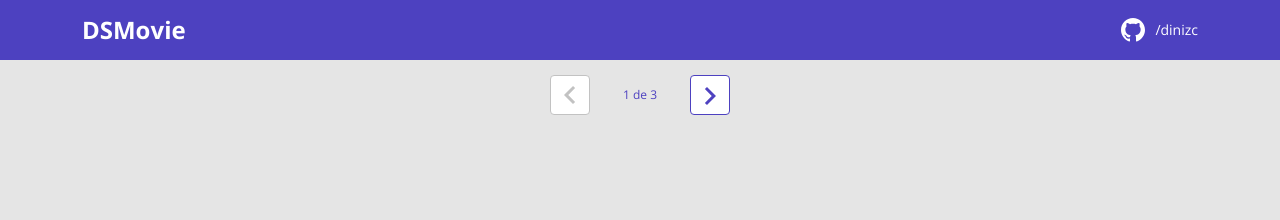
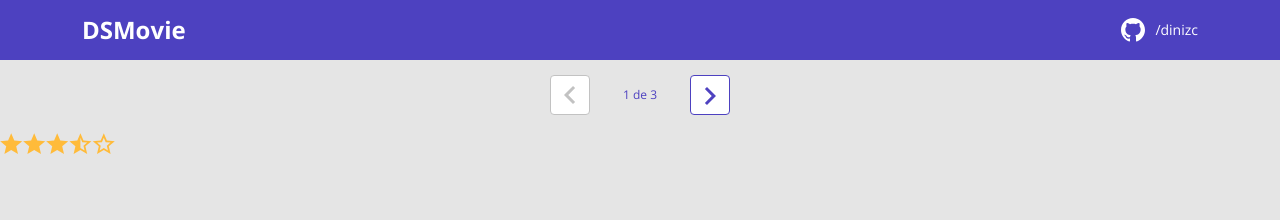
Before and after one commit to cjsdiniz/dsmovie, a React (Create React App) app in the folder frontend/: page / in a window 1280 px wide. Shown: the top 220 px of the page. Built offline with nearby package versions, Linux system fonts and the light colour scheme.

Commit message:
MovieStars

```diff
--- /dev/null
+++ b/frontend/src/components/MovieStars/index.tsx
@@ -0,0 +1,19 @@
+import { ReactComponent as StarFull } from 'assets/img/star-full.svg';
+import { ReactComponent as StarHalf } from 'assets/img/star-half.svg';
+import { ReactComponent as StarEmpty } from 'assets/img/star-empty.svg';
+import './styles.css';
+
+function MovieStars() {
+
+    return (
+        <div className="dsmovie-stars-container">
+            <StarFull />
+            <StarFull />
+            <StarFull />
+            <StarHalf />
+            <StarEmpty />
+        </div>
+    );
+}
+
+export default MovieStars;
--- /dev/null
+++ b/frontend/src/components/MovieStars/styles.css
@@ -0,0 +1,18 @@
+.dsmovie-score-container {
+    display: flex;
+    flex-direction: column;
+    align-items: center;
+}
+
+.dsmovie-score-value {
+    margin: 0;
+    color: #FFBB3A;
+    font-size: 16px;
+    font-weight: 700;
+}
+
+.dsmovie-score-count {
+    font-size: 12px;
+    color: #989898;
+    margin: 4px 0 10px 0;
+}
--- a/frontend/src/pages/Listing/index.tsx
+++ b/frontend/src/pages/Listing/index.tsx
@@ -1,9 +1,13 @@
+import MovieStars from "components/MovieStars";
 import Pagination from "components/Pagination";
 
-function Listing(){
-    return(
+function Listing() {
+    return (
         // <h1>Listagem</h1>
-        <Pagination/>
+        <>
+            <Pagination />
+            <MovieStars />
+        </>
     )
 }
 
```
